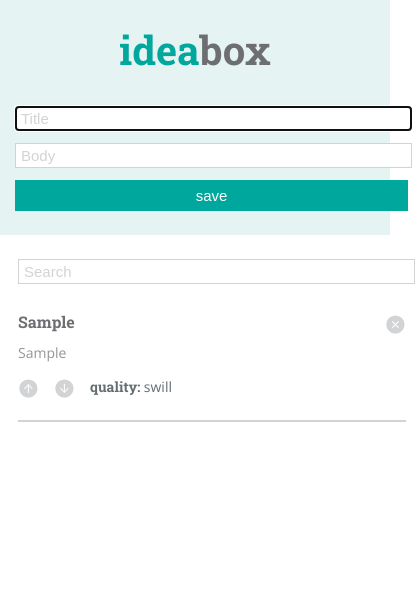
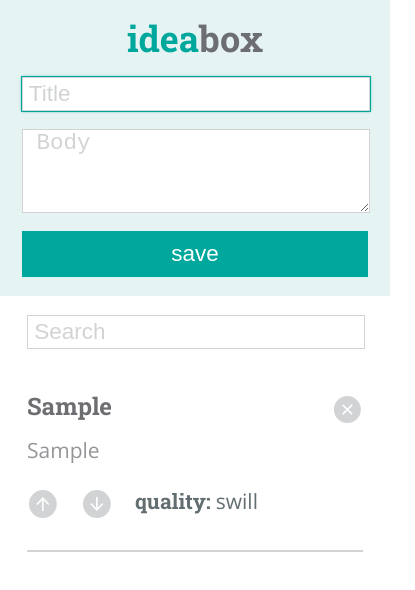
Before and after one commit to rmorgan323/ideabox-r-j, a plain HTML site: page index.html in a window 390 px wide. Both pictures are taken after typing "Sample", "Sample" into the empty fields and a click on the button "save". Shown: the whole page, 415 px wide, since content can reach past the window. Drawn offline with nearby package versions, Linux system fonts and the light colour scheme.

Commit message:
responsive styles and other css

```diff
--- a/index.html
+++ b/index.html
@@ -11,13 +11,13 @@
 	<header>
 		<h1>idea<span>box</span></h1>
 		<form>
-			<input class="title-input" type="text" placeholder="Title">
-			<input class="idea-input" type="text" placeholder="Body">
+			<input class="title-input" type="text" placeholder=" Title">
+			<textarea rows="10" columns="5" class="idea-input" type="text" placeholder=" Body"></textarea>
 			<button class="save-button">save</button>
 		</form>
 	</header>
 	<main>
-		<input class="search" type="text" placeholder="Search">
+		<input class="search" type="text" placeholder=" Search">
 		<section>
 
 			<!-- <article class="idea-card">
--- a/scripts.js
+++ b/scripts.js
@@ -16,11 +16,10 @@ $('.save-button').on('click', function(e) {
 $('section').on('click', function(e) {
 	e.preventDefault();
 	deleteCard(e);
+	upvote(e);
 	// qualityChange(e);
-	// upvote();
 	// downvote();
 });
-
 
 function formSubmit() {
 	var title = $('.title-input').val();
@@ -28,7 +27,6 @@ function formSubmit() {
 	var ideaCard = new IdeaCard(title, idea);
 	populateCard(ideaCard);
 };
-
 
 function populateCard(ideaCard) {
 	var newTitle = ideaCard.title;
@@ -65,7 +63,23 @@ function deleteCard(e) {
 	}
 };
 
+function upvote(e) {
+	if (e.target.className === 'upvote-button') {
+		console.log();
+	}
+}
 
+
+// function qualityChange(e) {
+// 	var qualityState = ['swill', 'plausible', 'genius'];
+// 	var i = $('.quality-span').val();
+// 	console.log(e.target.className);
+// 	console.log()
+// 	if (e.target.className === 'upvote-button') {
+// 		console.log('logging')
+// 		qualityState[i++];
+// 		$('.quality-span').text(qualityState[i]);
+// 	}
 
 
 // function populateCard(newCard) {
--- a/stylesheets/styles.css
+++ b/stylesheets/styles.css
@@ -1,16 +1,16 @@
 
 header {
 	 background-color: #e5f3f2;
-	 padding: 30px 15px 18px;
+	 padding: 45px 22.5px 27px;
 }
 
 h1 {
 	font-family: Roboto Slab;
 	font-weight: 700;
 	color: #00a79d;
-	font-size: 40px;
+	font-size: 60px;
 	text-align: center;
-	margin-bottom: 30px;
+	margin-bottom: 45px;
 }
 
 h1 span {
@@ -21,6 +21,7 @@ h2 {
 	font-family: Roboto Slab;
 	font-weight: 700;
 	color: #6d6e71;
+	font-size: 24px;
 }
 
 h5 {
@@ -29,11 +30,11 @@ h5 {
 
 p {
 	color: #939598;
-	margin-top: 6px;
-	margin-bottom: 16px;
+	margin-top: 9px;
+	margin-bottom: 24px;
 	font-family: Open Sans;
 	font-weight: 400;
-	font-size: 14px;
+	font-size: 21px;
 	line-height: 1.3;
 }
 
@@ -44,46 +45,72 @@ form {
 }
 
 main {
-	padding: 18px;
+	padding: 27px;
 }
 
 hr {
-	margin-top: 18px;
-	border: 1px solid #d1d3d4;
+	margin-top: 27px;
+	border: 1.5px solid #d1d3d4;
 }
 
 .title-input, .idea-input, .save-button, .search {
-	border: 1px solid #d1d3d4;
+	border: 1.5px solid #d1d3d4;
 	display: block;
-	padding-left: 5px;
-	font-size: 15px;
+	/*padding-left: 7.5px;*/
+	font-size: 22.5px;
 }
 
 .title-input, .idea-input, .save-button, .search {
-	margin: 6px auto;
-	height: 21px;
-	width: 388px;
+	margin: 9px auto;
+	height: 31.5px;
+	width: 582px;
+}
+
+textarea {
+	resize: vertical;
+	width: 582px;
+}
+
+.idea-input {
+	overflow
+}
+
+h2, .idea-body {
+	overflow-wrap: break-word;
 }
 
 .save-button {
 	background-color: #00a79d;
 	color: #fff;
+/*	border: 1.5px solid #00a79d;*/
 	border: none;
-	padding: 5px 10px;
-	height: 31px;
-	width: 393px;
+	padding: 7.5px 15px;
+	height: 46.5px;
+	width: 587px;
+
+}
+
+*:focus {
+	box-shadow: 0 0 3px #00a79d;
+	outline: 1px solid #00a79d;
+}
+
+.save-button:focus {
+	box-shadow: 0 0 5px #fff;
+	outline: 3px solid #fff;
 }
 
 ::placeholder {
 	color: #d1d3d4;
+	margin-left: 7.5px;
 }
 
 .search {
-	margin-bottom: 30px;
+	margin-bottom: 45px;
 }
 
 section {
-	width: 388px;
+	width: 582px;
 	margin: auto;
 }
 
@@ -91,7 +118,7 @@ section {
 .delete-button,
 .upvote-button,
 .downvote-button {
-	width: 21px;
+	width: 31.5px;
 	background-color: #fff;
 	border: none;
 	padding: 0;
@@ -107,15 +134,47 @@ section {
 }
 
 .upvote-button, .downvote-button, .quality {
-	margin-right: 15px;
+	margin-right: 22.5px;
 }
 
 .quality {
 	color: #626e71;
-	margin-top: 2px;
-	font-size: 14px;
+	margin-top: 3px;
+	font-size: 21px;
 }
 
 .quality-span {
 	font-family: Open Sans;
 }
+
+@media screen and (max-width: 655px) {
+	header {
+		padding: 20px 22px 10px;
+	}
+	section {
+		width: 100%;
+		margin-left: 0;
+		margin-right: 0;
+	}
+
+	main {
+		padding-top: 10px;
+	}
+
+	h1 {
+		font-size: 36px;
+		margin-bottom: 12px;
+	}
+
+	.idea-input {
+		height: 82px;
+	}
+
+	.title-input, .idea-input, .save-button, .search {
+		margin-left: 0;
+		margin-right: 0;
+		width: 100%;
+		padding: 0;
+	}
+
+}
```
